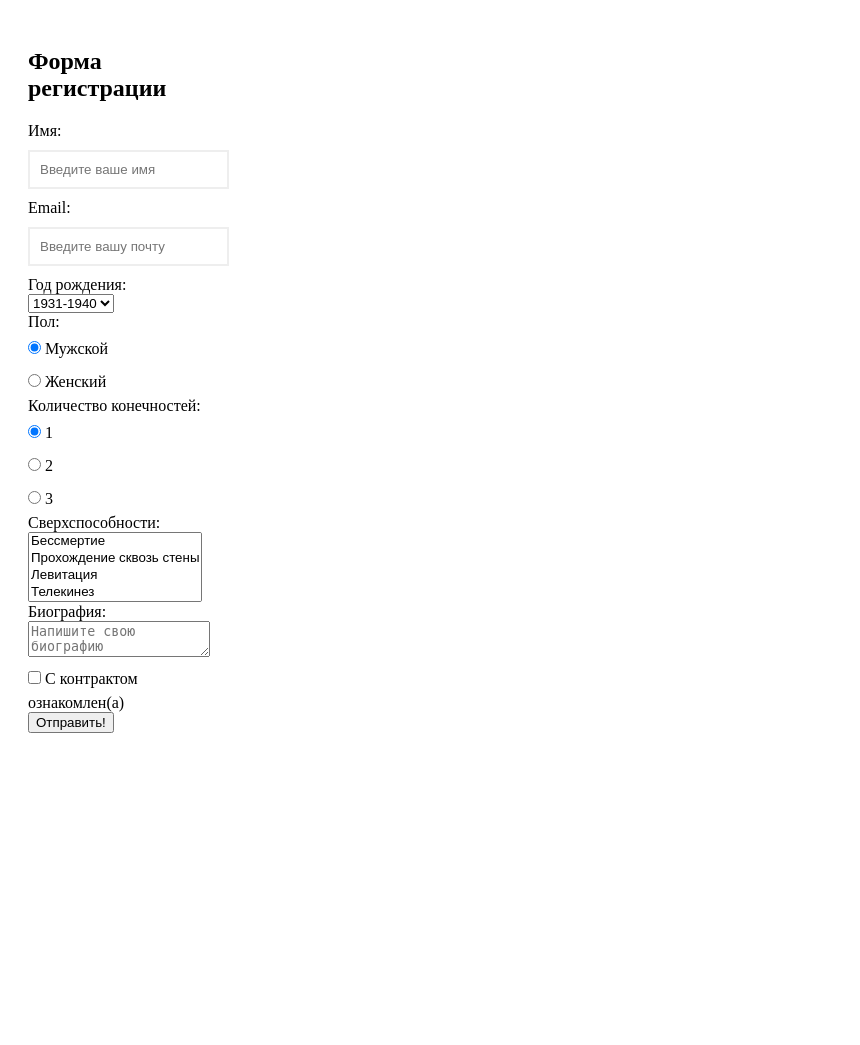
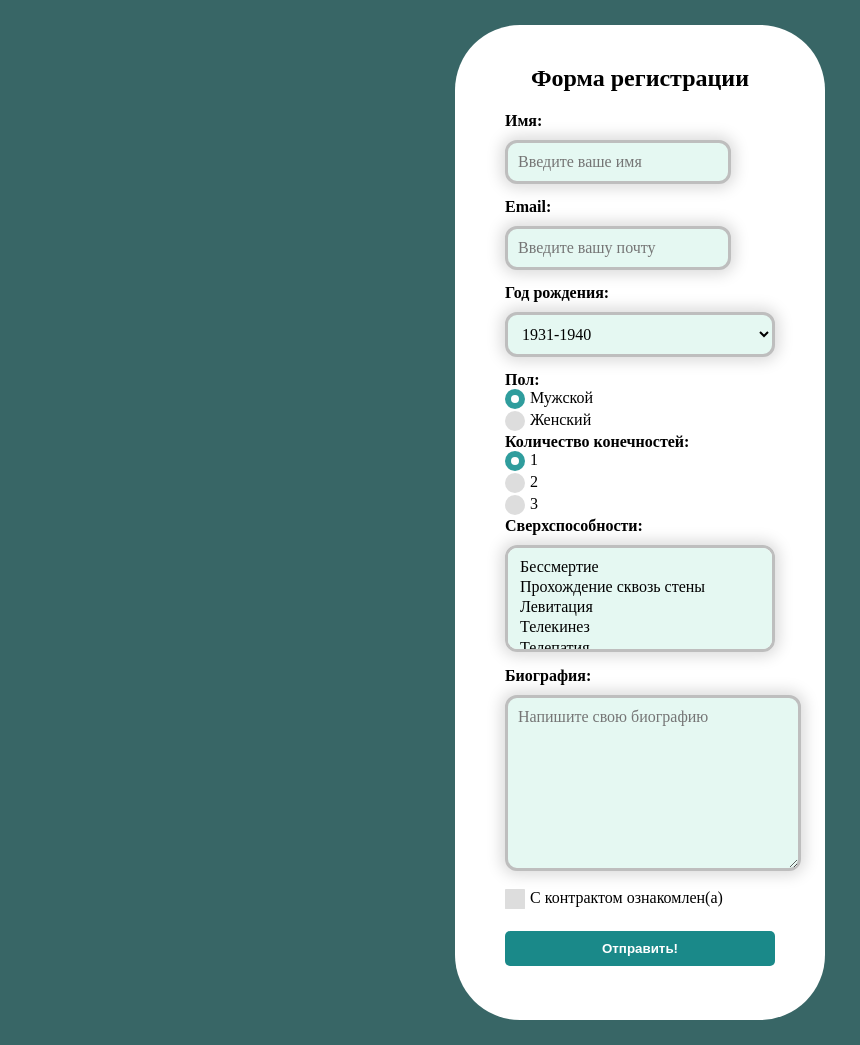
Before and after one commit to AnnnLeen/AnnnLeen.github.io, a PHP site: page / in a window 1280 px wide. Shown: the whole page, without its empty margins (0-860 px from the left). Before the commit the page ends 733 px from the top, so only its background shows below. Run offline with PHP 8.4, Linux system fonts and the light colour scheme.

Commit message:
Update style.css

```diff
--- a/backlab3/style.css
+++ b/backlab3/style.css
@@ -1,10 +1,159 @@
-.form-class {
-  width:200px;
-  padding:20px;
+body {
+  background-color: #386666;
+
 }
 
-input {
+.txt {
+  font-weight: 700;
+}
+
+.form-class {
+  width:270px;
+  margin-left: auto;
+  margin-right: auto;
+  margin-top: 25px;
+  margin-bottom: 25px;
+  padding-left:50px;
+  padding-top: 20px;
+  padding-right: 50px;
+  padding-bottom: 50px;
+  background-color: white;
+  border-radius: 65px;
+}
+
+h2 {
+  text-align: center;
+  }
+
+label {
+  display: block;
+  margin-bottom: 4px;
+  position: relative;
+  padding-left: 0px;
+  cursor: pointer;
+}
+
+.raddio, .check {
+  padding-left: 25px;
+}
+
+input, select, textarea {
   padding: 10px;
   margin: 10px 0;
-  border: 2px solid #eee;
+  border: 3px solid #bebebe;
+  box-shadow: 0 0 15px 4px rgba(0,0,0,0.15);
+  border-radius: 12px;
+  font-family:inherit;
+  font-size: inherit;
+  background-color: #e5f8f2;
 }
+
+textarea {
+  width:100%;
+  resize: vertical;
+  height:150px;
+}
+
+select {
+  width:270px;
+}
+
+label input[type=radio] {
+  position: absolute;
+  opacity: 0;
+  width:0;
+  height:0;
+}
+
+label input[type=checkbox] {
+  position: absolute;
+  opacity: 0;
+  width:0;
+  height:0;
+}
+
+label span1 {
+  position: absolute;
+  top:0;
+  left:0;
+  width:20px;
+  height:20px;
+  background-color: #ddd;
+  border-radius: 2%;
+  transition: .3s background-color;
+}
+
+label span1:after {
+  content: "";
+  position: absolute;
+  display: none;
+  top:50%;
+  left:50%;
+  transform: translate(-50%,-50%);
+  background-color:#fff;
+  width:6px;
+  height:6px;
+  border-radius:2%;
+}
+
+label:hover span1 {
+  background-color: #ccc;
+}
+
+label input:checked ~ span1 {
+  background-color: #2f9d9d;
+}
+label input:checked ~ span1:after {
+  display:block;
+}
+
+
+label span {
+  position: absolute;
+  top:0;
+  left:0;
+  width:20px;
+  height:20px;
+  background-color: #ddd;
+  border-radius: 50%;
+  transition: .3s background-color;
+}
+
+label span:after {
+  content: "";
+  position: absolute;
+  display: none;
+  top:50%;
+  left:50%;
+  transform: translate(-50%,-50%);
+  background-color:#fff;
+  width:8px;
+  height:8px;
+  border-radius:50%;
+}
+label:hover span {
+  background-color: #ccc;
+}
+
+label input:checked ~ span {
+  background-color: #2f9d9d;
+}
+label input:checked ~ span:after {
+  display:block;
+}
+
+button {
+  appearance:none;
+  -webkit-appearance:none;
+  padding: 10px;
+  border:none;
+  background-color:#1a8989;
+  color:#fff;
+  font-weight:600;
+  border-radius:5px;
+  width:100%;
+}
+
+.otpr {
+  padding-top: 20px;
+}
```
